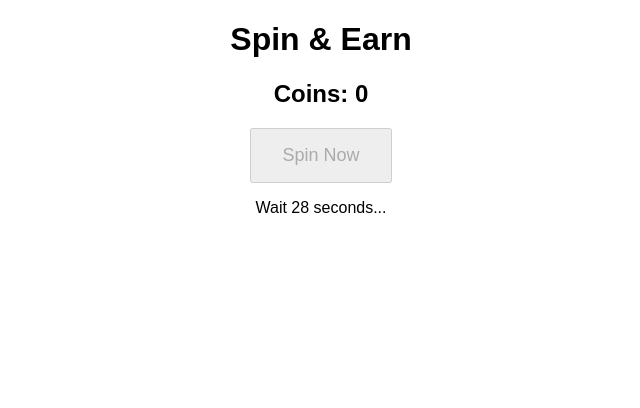
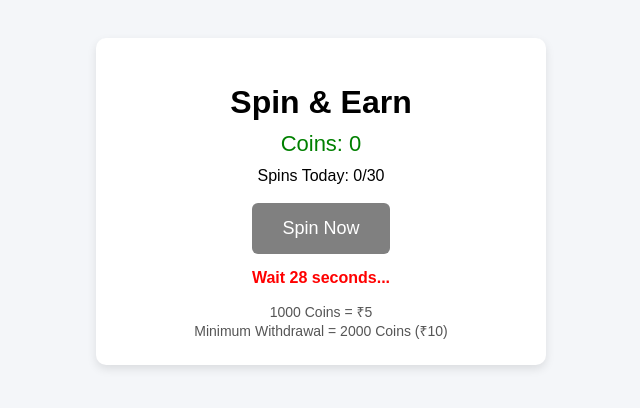
Before and after one commit to Dhvanit022/spin-and-earn, a plain HTML site: page index.html in a window 1280 px wide. Both pictures are taken after a click on the button "Spin Now". Shown: the whole page, without its empty margins (319-959 px from the left). Drawn offline with Linux system fonts and the light colour scheme.

Commit message:
index.html

```diff
--- a/index.html
+++ b/index.html
@@ -2,48 +2,152 @@
 <html>
 <head>
   <title>Spin & Earn</title>
+  <meta name="viewport" content="width=device-width, initial-scale=1.0">
+  <style>
+    body {
+      font-family: Arial, sans-serif;
+      text-align: center;
+      background: #f4f6f9;
+      padding: 30px;
+    }
+
+    .card {
+      background: white;
+      padding: 25px;
+      border-radius: 10px;
+      max-width: 400px;
+      margin: auto;
+      box-shadow: 0 4px 10px rgba(0,0,0,0.1);
+    }
+
+    h1 {
+      margin-bottom: 10px;
+    }
+
+    .coins {
+      font-size: 22px;
+      margin: 10px 0;
+      color: green;
+    }
+
+    button {
+      padding: 15px 30px;
+      font-size: 18px;
+      border: none;
+      border-radius: 6px;
+      background: #007bff;
+      color: white;
+      cursor: pointer;
+    }
+
+    button:disabled {
+      background: grey;
+      cursor: not-allowed;
+    }
+
+    #timer {
+      margin-top: 15px;
+      font-weight: bold;
+      color: red;
+    }
+
+    .info {
+      margin-top: 15px;
+      font-size: 14px;
+      color: #555;
+    }
+  </style>
 </head>
-<body style="text-align:center; font-family:Arial;">
+<body>
 
+<div class="card">
   <h1>Spin & Earn</h1>
-  <h2>Coins: <span id="coins">0</span></h2>
 
-  <button onclick="spin()" id="spinBtn" style="padding:15px 30px; font-size:18px;">
-    Spin Now
-  </button>
+  <div class="coins">
+    Coins: <span id="coins">0</span>
+  </div>
 
-  <p id="timer"></p>
+  <div>
+    Spins Today: <span id="spinCount">0</span>/30
+  </div>
+
+  <br>
+
+  <button onclick="spin()" id="spinBtn">Spin Now</button>
+
+  <div id="timer"></div>
+
+  <div class="info">
+    1000 Coins = ₹5 <br>
+    Minimum Withdrawal = 2000 Coins (₹10)
+  </div>
+</div>
 
 <script>
-let coins = 0;
-let canSpin = true;
+
+const MAX_SPINS = 30;
+const SPIN_REWARD = 20;
+
+let coins = localStorage.getItem("coins")
+  ? parseInt(localStorage.getItem("coins"))
+  : 0;
+
+let spinCount = localStorage.getItem("spinCount")
+  ? parseInt(localStorage.getItem("spinCount"))
+  : 0;
+
+let lastSpinDate = localStorage.getItem("lastSpinDate") || "";
+
+let today = new Date().toDateString();
+
+if (lastSpinDate !== today) {
+  spinCount = 0;
+  localStorage.setItem("spinCount", 0);
+  localStorage.setItem("lastSpinDate", today);
+}
+
+document.getElementById("coins").innerText = coins;
+document.getElementById("spinCount").innerText = spinCount;
 
 function spin() {
-  if (!canSpin) return;
 
-  // OPEN ADSTERRA DIRECT LINK
-  window.open("https://example.pro/?123456", "_blank");
+  if (spinCount >= MAX_SPINS) {
+    document.getElementById("timer").innerText = "Daily spin limit reached!";
+    return;
+  }
 
-  canSpin = false;
+window.open("https://example.pro/?123456", "_blank");
   document.getElementById("spinBtn").disabled = true;
 
   let timeLeft = 30;
   document.getElementById("timer").innerText = "Wait " + timeLeft + " seconds...";
 
   let countdown = setInterval(function() {
+
     timeLeft--;
     document.getElementById("timer").innerText = "Wait " + timeLeft + " seconds...";
 
     if (timeLeft <= 0) {
+
       clearInterval(countdown);
-      coins += 20;
+
+      coins += SPIN_REWARD;
+      spinCount++;
+
+      localStorage.setItem("coins", coins);
+      localStorage.setItem("spinCount", spinCount);
+
       document.getElementById("coins").innerText = coins;
+      document.getElementById("spinCount").innerText = spinCount;
+
       document.getElementById("timer").innerText = "You earned 20 coins!";
-      canSpin = true;
+
       document.getElementById("spinBtn").disabled = false;
     }
+
   }, 1000);
 }
+
 </script>
 
 </body>
```
